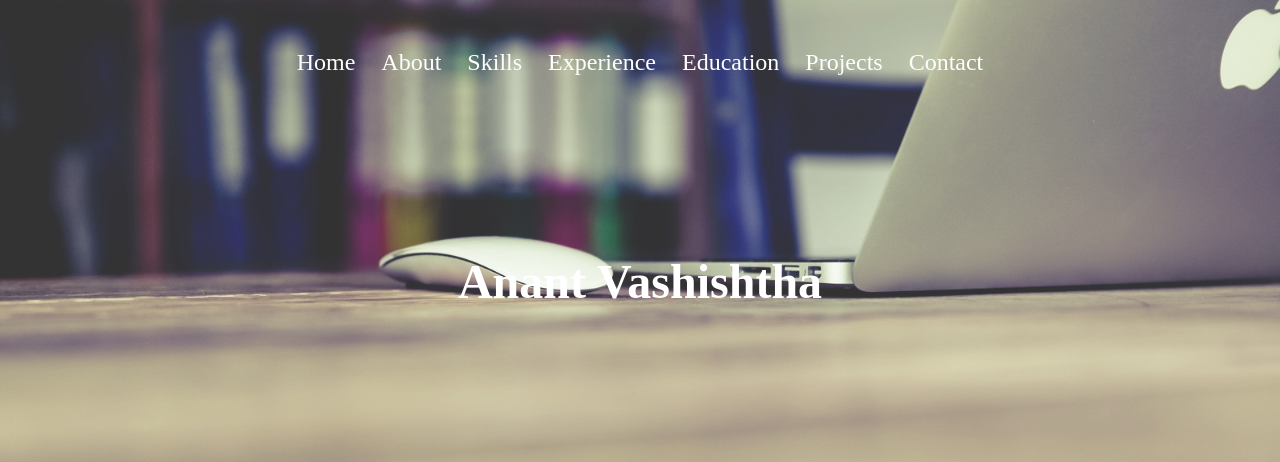
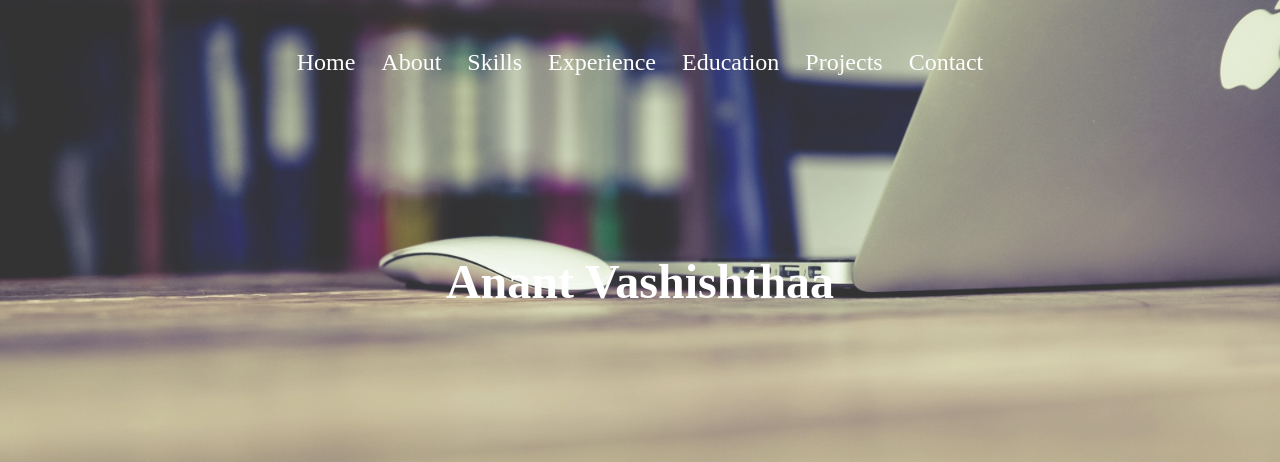
Before and after one commit to anant1818731024/Anant-Resume, a plain HTML site: page index.html in a window 1280 px wide. Shown: the top 462 px of the page. Drawn offline with Linux system fonts and the light colour scheme.

Commit message:
made small change

```diff
--- a/index.html
+++ b/index.html
@@ -50,7 +50,7 @@
             </ul>
         </nav>
         <div id = "my-name">
-            Anant Vashishtha
+            Anant Vashishthaa
         </div>
     </header>
 
```
